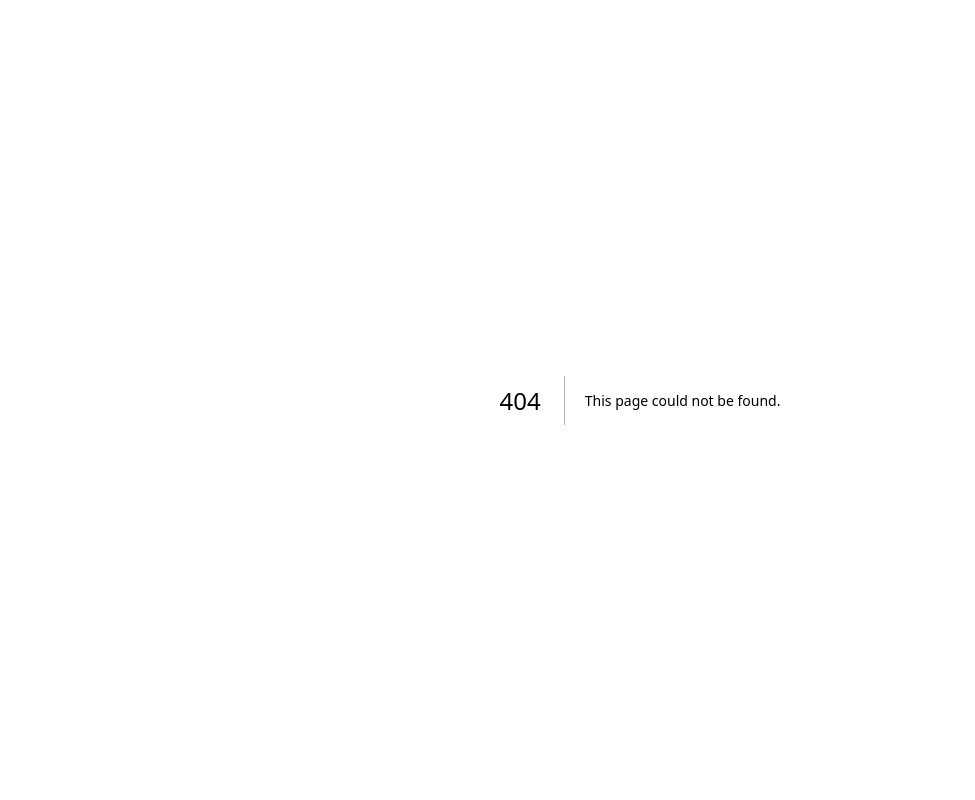
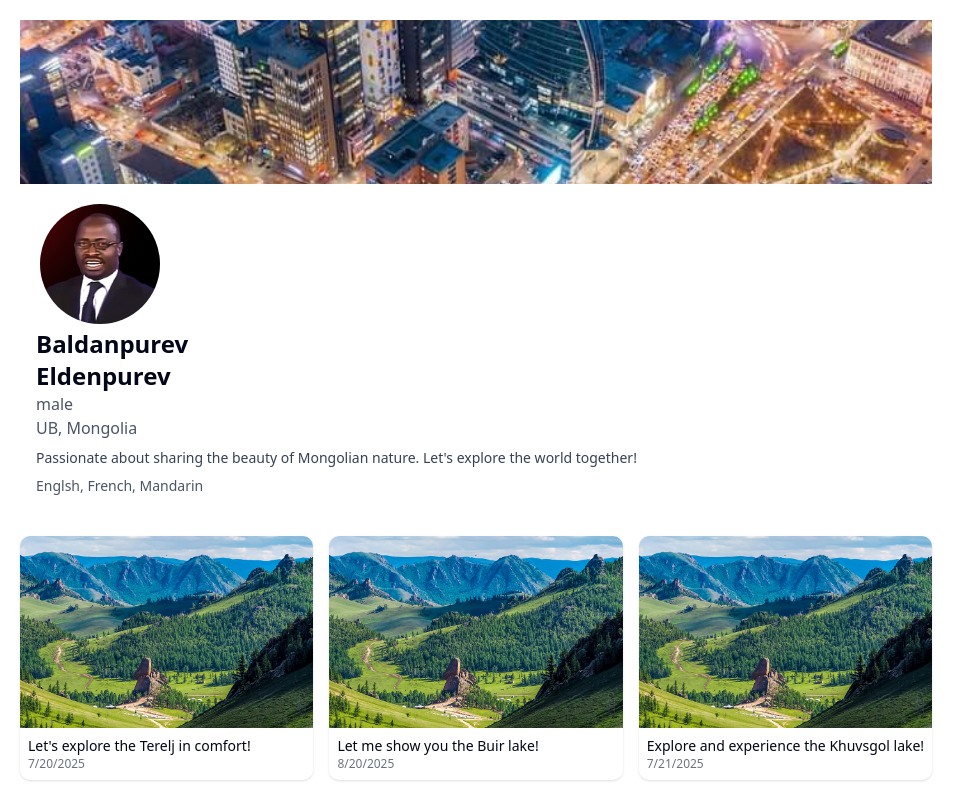
Before and after one commit to Javhaa14/GuideMe, a Next.js app in the folder front/: page /Guidedetail in a window 1280 px wide. Before the commit this address had no page. Shown: the whole page, without its empty margins (0-975 px from the left). Built offline with nearby package versions, Linux system fonts and the light colour scheme.

Commit message:
main changed

```diff
--- /dev/null
+++ b/front/app/(main)/Guidedetail/page.tsx
@@ -0,0 +1,10 @@
+import Image from "next/image";
+import GuideMainProfile from "../components/GuideMainProfile";
+
+export default function Home() {
+  return (
+    <div className="flex flex-col">
+      <GuideMainProfile />
+    </div>
+  );
+}
--- a/front/app/(main)/components/GuideMainProfile.tsx
+++ b/front/app/(main)/components/GuideMainProfile.tsx
@@ -108,8 +108,7 @@ export default function GuideMainProfile() {
         {guide.Trip.map((Trip) => (
           <div
             key={Trip.id}
-            className="rounded-lg overflow-hidden shadow hover:shadow-lg transition"
-          >
+            className="rounded-lg overflow-hidden shadow hover:shadow-lg transition">
             <div className="relative w-full h-48">
               <Image
                 src={Trip.image}
```
